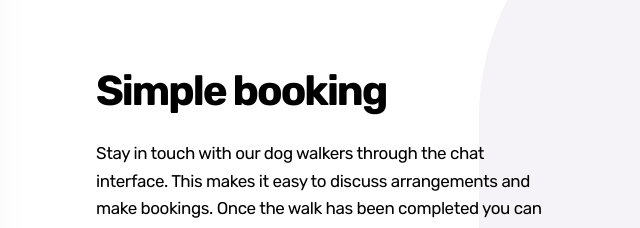
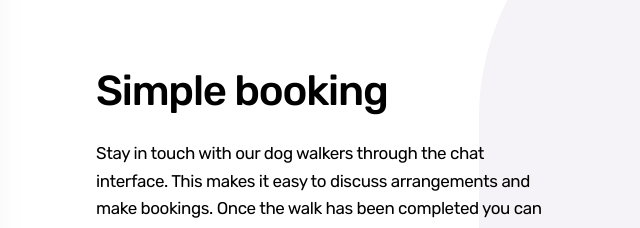
Before and after one commit to magdakok/CSS-Mobile-Phone-Mockup, a website: page index.html in a window 1280 px wide. Shown: the part 240-468 px from the top of the page, 559-1199 px from the left. Drawn offline with Linux system fonts and the light colour scheme.

Commit message:
change heading's font weight

```diff
--- a/sass/pages/_home.scss
+++ b/sass/pages/_home.scss
@@ -135,8 +135,9 @@ body {
   .main-heading {
     font-size: 4.2rem;
     line-height: 4.3rem;
+    font-weight: 500;
     margin-bottom: 2.75rem;
-    letter-spacing: -2px;
+    letter-spacing: -1.2px;
   }
 
   .paragraph {
```
Also changed, not shown: css/main.css, 1 other file.
